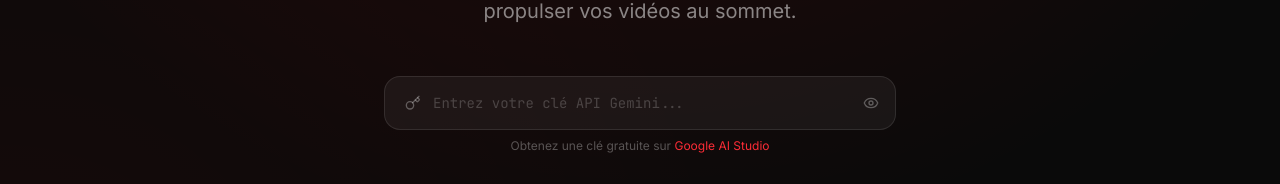
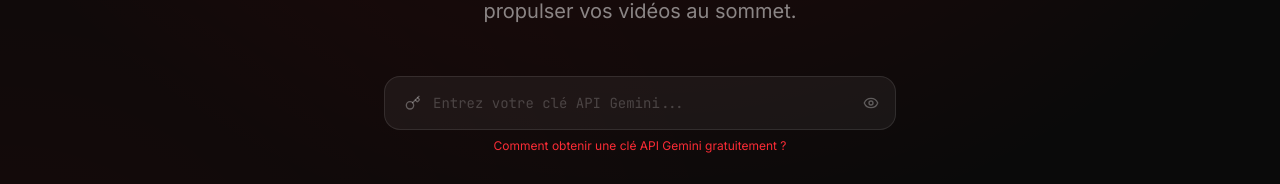
Before and after one commit to baddane/toolshuub, a React (Vite) app: page / in a window 1280 px wide. Shown: the part 394-578 px from the top of the page. Built offline with nearby package versions, Linux system fonts and the light colour scheme.

Commit message:
fix: always show Gemini API key help link below input
https://claude.ai/code/session_01JtR2KEKooA1pTtYzkA841X

```diff
--- a/src/App.tsx
+++ b/src/App.tsx
@@ -354,14 +354,11 @@ export default function App() {
                   {showApiKey ? <EyeOff className="w-4 h-4" /> : <Eye className="w-4 h-4" />}
                 </button>
               </div>
-              {!apiKey && (
-                <p className="mt-2 text-xs text-gray-400 dark:text-white/30 text-center">
-                  Obtenez une clé gratuite sur{' '}
-                  <a href="https://aistudio.google.com/apikey" target="_blank" rel="noopener noreferrer" className="text-red-500 hover:underline">
-                    Google AI Studio
-                  </a>
-                </p>
-              )}
+              <p className="mt-2 text-xs text-gray-400 dark:text-white/30 text-center">
+                <a href="https://aistudio.google.com/apikey" target="_blank" rel="noopener noreferrer" className="text-red-500 hover:underline">
+                  Comment obtenir une clé API Gemini gratuitement ?
+                </a>
+              </p>
             </div>
 
             {/* Model Selector */}
```
